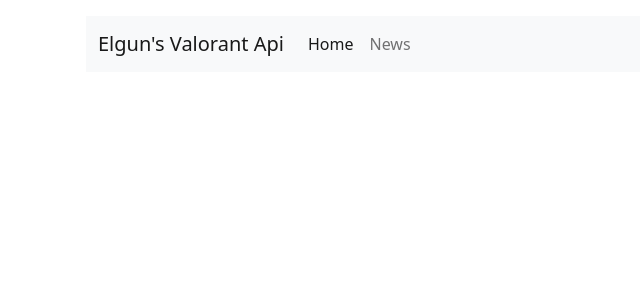
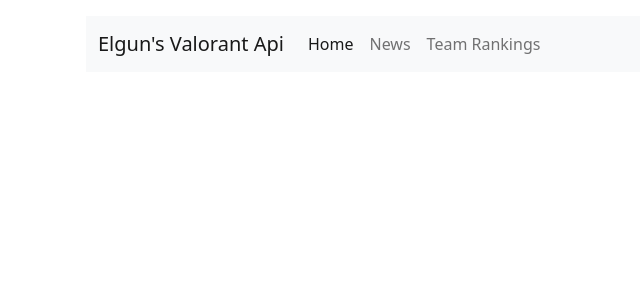
Before and after one commit to Elgun1234/valorant_api, a FastAPI app: page / in a window 1280 px wide. Shown: the top 300 px of the page, without its empty margins (0-640 px from the left). Run offline with FastAPI, Linux system fonts and the light colour scheme.

Commit message:
Update nav.html

```diff
--- a/templates/nav.html
+++ b/templates/nav.html
@@ -8,6 +8,7 @@
       <div class="navbar-nav">
         <a class="nav-link active" aria-current="page" href="http://127.0.0.1:8000/">Home</a>
         <a class="nav-link" href="http://127.0.0.1:8000/news">News</a>
+        <a class="nav-link" href="http://127.0.0.1:8000/rankings">Team Rankings</a>
 
       </div>
     </div>
```
